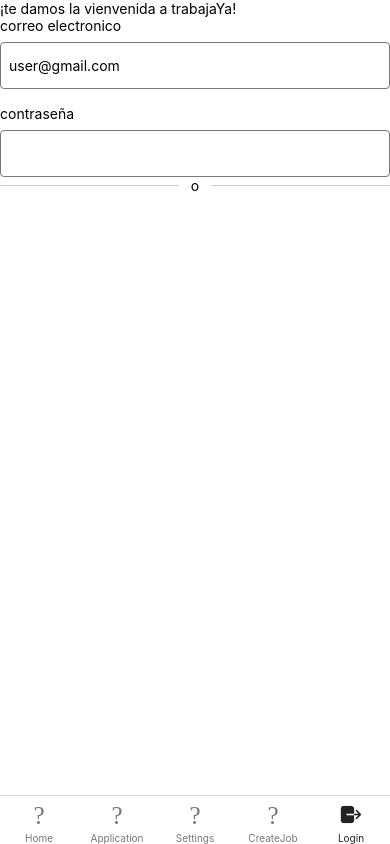
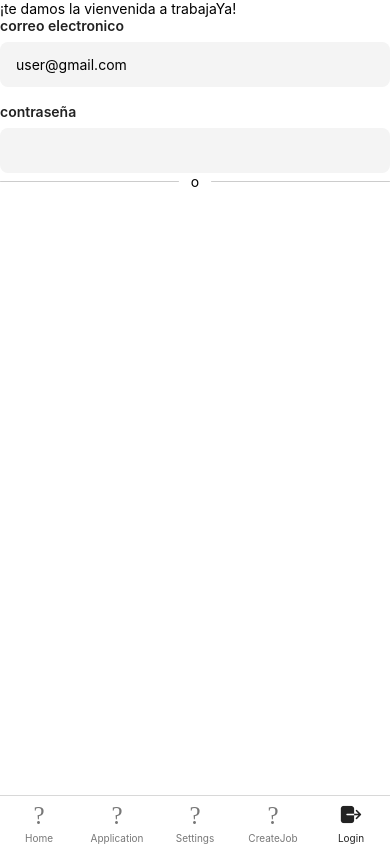
Before and after one commit to enriqueSFranco/TechJobRadarMobile, a React Native app: screen /Login in a window 390 px wide. Built offline with nearby package versions, Linux system fonts and the light colour scheme.

Commit message:
feat: add BaseTextInput component

```diff
--- a/src/components/base-text-input.tsx
+++ b/src/components/base-text-input.tsx
@@ -1,3 +1,4 @@
+import { useId } from 'react'
 import { NativeSyntheticEvent, StyleSheet, TextInput, TextInputChangeEventData, Text, View, TextInputProps } from 'react-native'
 
 
@@ -9,18 +10,24 @@
   onChange: (e: NativeSyntheticEvent<TextInputChangeEventData>) => void
 }
 
-export const BaseTextInput = ({ prompt, label, value, icon, onChange, ...rest }: BaseTextInputProps & TextInputProps) => {
+export const BaseTextInput = ({ prompt = '', label = '', value, icon, onChange, ...rest }: BaseTextInputProps & TextInputProps) => {
+  const inputWithId = useId()
+
   return (
     <View style={[styles.box, { gap: label !== undefined ? 8 : 0 }]}>
-      {label !== undefined ? <Text>{label}</Text> : null}
+      {label !== undefined ? <Text style={styles.label}>{label}</Text> : null}
+      <View style={styles.boxInput}>
         <TextInput
+          nativeID={inputWithId}
           placeholder={prompt}
           value={value}
           onChange={onChange}
+          accessibilityLabel={label || prompt}
           {...rest}
-        style={{ borderWidth: 0.5, borderColor: '#777', borderRadius: 4, paddingVertical: 14, paddingHorizontal: 8 }}
+          style={styles.field}
         />
         {icon !== undefined ? icon : null}
+      </View>
     </View>
   )
 }
@@ -29,5 +36,25 @@
   box: {
     backgroundColor: '#fff',
     justifyContent: 'center',
+  },
+  boxInput: {
+    width: '100%',
+    flexDirection: 'row',
+    alignItems: 'center',
+    justifyContent: 'space-between',
+    gap: 4,
+    backgroundColor: '#F4F4F4',
+    borderRadius: 8,
+    paddingVertical: 14,
+    paddingHorizontal: 8
+  },
+  field: {
+    flex: 1,
+    height: '100%',
+    paddingHorizontal: 8
+  },
+  label: {
+    fontWeight: '600',
+    color: '#222'
   }
 })
```
Lines whose indentation alone changed are shown as unchanged.
